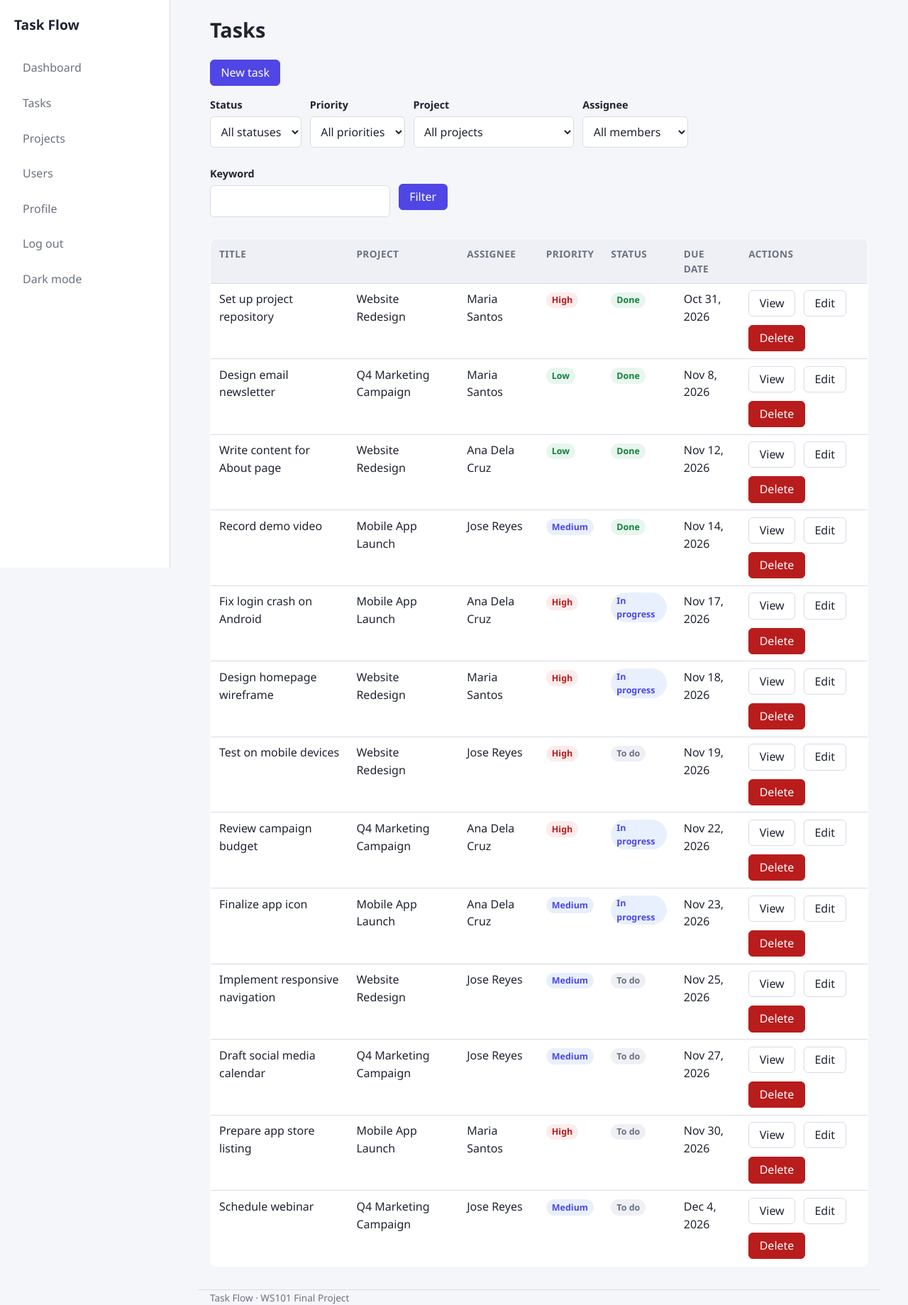
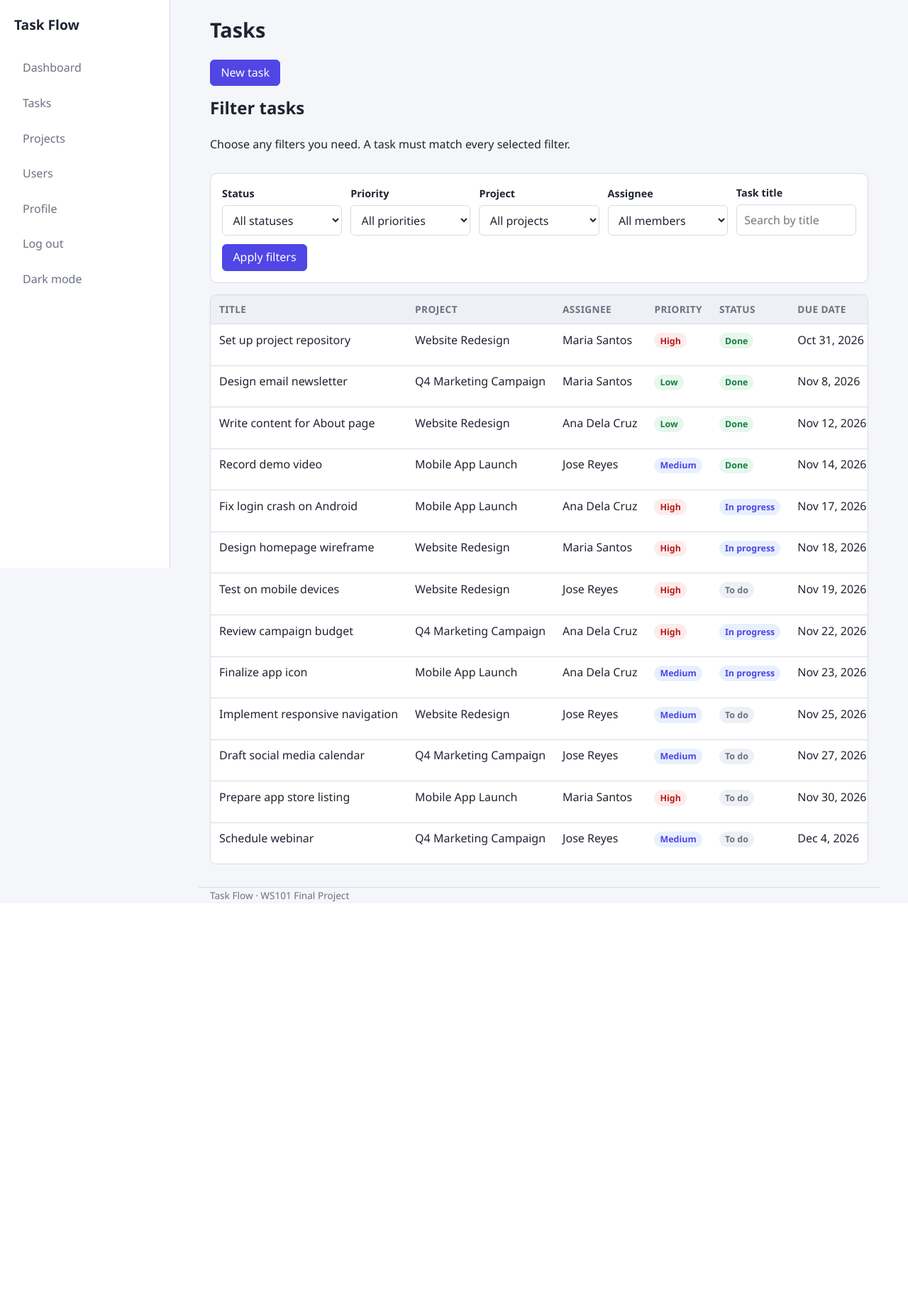
Before and after one commit to rin-n-bot/taskflow-task-management-system, a PHP site: page /pages/tasks/index.php in a window 1280 px wide. Shown: the whole page at 71% size. After the commit the page ends 1271 px from the top, so only its background shows below. Run offline with PHP 8.4, Linux system fonts and the light colour scheme; a user stored in the database is signed in; data comes from the database, SQL or seed files in the repository.

Commit message:
Polish row actions and task filters

```diff
--- a/assets/css/style.css
+++ b/assets/css/style.css
@@ -159,6 +159,26 @@ main > form:not(.row) {
     box-shadow: 0 1px 3px rgb(31 36 48 / 6%);
 }
 
+main > form.row {
+    display: grid;
+    grid-template-columns: repeat(auto-fit, minmax(160px, 1fr));
+    align-items: end;
+    gap: 0.75rem;
+    padding: 1rem;
+    border: 1px solid var(--border);
+    border-radius: 10px;
+    background: var(--surface);
+}
+
+main > form.row > .field {
+    min-width: 0;
+    margin-bottom: 0;
+}
+
+main > form.row > .btn {
+    justify-self: start;
+}
+
 a:focus-visible,
 button:focus-visible {
     outline: 3px solid var(--primary);
@@ -268,6 +288,13 @@ button:focus-visible {
     overflow: hidden;
 }
 
+.table[data-row-list] {
+    display: block;
+    max-width: 100%;
+    overflow-x: auto;
+    white-space: nowrap;
+}
+
 .table th,
 .table td {
     padding: 0.6rem 0.75rem;
@@ -295,6 +322,7 @@ button:focus-visible {
 .badge-in-progress,
 .badge-done {
     display: inline-block;
+    white-space: nowrap;
     padding: 0.1rem 0.5rem;
     border-radius: 999px;
     font-size: 0.78rem;
--- /dev/null
+++ b/assets/js/app.js
@@ -0,0 +1,91 @@
+var row_actions_dialog = document.getElementById('row-actions-dialog');
+
+if (row_actions_dialog) {
+    var row_actions_title = document.getElementById('row-actions-title');
+    var record_label = row_actions_dialog.querySelector('[data-record-label]');
+    var view_link = row_actions_dialog.querySelector('[data-action-view]');
+    var edit_link = row_actions_dialog.querySelector('[data-action-edit]');
+    var role_form = row_actions_dialog.querySelector('[data-role-form]');
+    var role_user_id = row_actions_dialog.querySelector('[data-role-user-id]');
+    var role_select = row_actions_dialog.querySelector('[name="role"]');
+    var delete_form = row_actions_dialog.querySelector('[data-delete-form]');
+    var delete_action = row_actions_dialog.querySelector('[data-delete-action]');
+    var delete_id = row_actions_dialog.querySelector('[data-delete-id]');
+    var delete_extra = row_actions_dialog.querySelector('[data-delete-extra]');
+
+    function setActionLink(link, url) {
+        link.hidden = url === '';
+
+        if (url !== '') {
+            link.href = url;
+        } else {
+            link.removeAttribute('href');
+        }
+    }
+
+    document.addEventListener('click', function (event) {
+        if (!event.target.closest) {
+            return;
+        }
+
+        var trigger = event.target.closest('[data-row-actions-trigger]');
+
+        if (trigger) {
+            row_actions_title.textContent = trigger.dataset.dialogTitle || 'Row actions';
+            record_label.textContent = trigger.dataset.recordLabel || '';
+            record_label.hidden = record_label.textContent === '';
+
+            setActionLink(view_link, trigger.dataset.viewUrl || '');
+            setActionLink(edit_link, trigger.dataset.editUrl || '');
+
+            role_form.hidden = !trigger.dataset.roleUrl;
+            if (trigger.dataset.roleUrl) {
+                role_form.action = trigger.dataset.roleUrl;
+                role_user_id.value = trigger.dataset.userId;
+                role_select.value = trigger.dataset.role;
+            }
+
+            delete_form.hidden = !trigger.dataset.deleteUrl;
+            if (trigger.dataset.deleteUrl) {
+                delete_form.action = trigger.dataset.deleteUrl;
+                delete_form.dataset.confirm = trigger.dataset.deleteMessage || 'Delete this item?';
+                delete_id.name = trigger.dataset.deleteField || 'id';
+                delete_id.value = trigger.dataset.deleteId || '';
+
+                if (trigger.dataset.deleteAction) {
+                    delete_action.value = trigger.dataset.deleteAction;
+                    delete_action.disabled = false;
+                } else {
+                    delete_action.disabled = true;
+                    delete_action.removeAttribute('value');
+                }
+
+                if (trigger.dataset.deleteExtraField) {
+                    delete_extra.name = trigger.dataset.deleteExtraField;
+                    delete_extra.value = trigger.dataset.deleteExtraValue || '';
+                    delete_extra.disabled = false;
+                } else {
+                    delete_extra.disabled = true;
+                    delete_extra.removeAttribute('name');
+                    delete_extra.value = '';
+                }
+            }
+
+            row_actions_dialog.showModal();
+        }
+
+        if (event.target.closest('[data-dialog-close]')) {
+            row_actions_dialog.close();
+        }
+
+        if (event.target === row_actions_dialog) {
+            row_actions_dialog.close();
+        }
+    });
+
+    delete_form.addEventListener('submit', function (event) {
+        if (!window.confirm(delete_form.dataset.confirm || 'Delete this item?')) {
+            event.preventDefault();
+        }
+    });
+}
--- a/includes/footer.php
+++ b/includes/footer.php
@@ -5,5 +5,37 @@
             </footer>
         </div>
     </div>
+
+    <dialog id="row-actions-dialog" aria-labelledby="row-actions-title">
+        <div class="row">
+            <h2 id="row-actions-title">Row actions</h2>
+            <button type="button" class="btn" data-dialog-close aria-label="Close actions">&times;</button>
+        </div>
+        <p data-record-label></p>
+        <div class="row" data-dialog-links>
+            <a class="btn" data-action-view>View</a>
+            <a class="btn" data-action-edit>Edit</a>
+        </div>
+        <form method="post" data-role-form hidden>
+            <input type="hidden" name="action" value="change_role">
+            <input type="hidden" name="user_id" data-role-user-id>
+            <div class="field">
+                <label for="row-action-role">Role</label>
+                <select id="row-action-role" name="role">
+                    <option value="member">Member</option>
+                    <option value="admin">Admin</option>
+                </select>
+            </div>
+            <button type="submit" class="btn btn-primary">Save role</button>
+        </form>
+        <form method="post" data-delete-form hidden>
+            <input type="hidden" name="action" data-delete-action disabled>
+            <input type="hidden" data-delete-id>
+            <input type="hidden" data-delete-extra disabled>
+            <button type="submit" class="btn btn-danger">Delete</button>
+        </form>
+    </dialog>
+
+    <script src="<?php echo BASE_URL; ?>/assets/js/app.js" defer></script>
 </body>
 </html>
--- a/pages/tasks/index.php
+++ b/pages/tasks/index.php
@@ -136,6 +136,9 @@ require_once BASE_PATH . '/includes/header.php';
     </div>
 <?php endif; ?>
 
+<h2>Filter tasks</h2>
+<p>Choose any filters you need. A task must match every selected filter.</p>
+
 <form method="get" action="<?php echo BASE_URL; ?>/pages/tasks/index.php" class="row">
     <div class="field">
         <label for="status">Status</label>
@@ -188,20 +191,20 @@ require_once BASE_PATH . '/includes/header.php';
     <?php endif; ?>
 
     <div class="field">
-        <label for="keyword">Keyword</label>
-        <input type="text" id="keyword" name="keyword" value="<?php echo e($keyword); ?>">
+        <label for="keyword">Task title</label>
+        <input type="search" id="keyword" name="keyword" value="<?php echo e($keyword); ?>" placeholder="Search by title">
     </div>
 
-    <button type="submit" class="btn btn-primary">Filter</button>
+    <button type="submit" class="btn btn-primary">Apply filters</button>
     <?php if ($has_filters): ?>
-        <a class="btn" href="<?php echo BASE_URL; ?>/pages/tasks/index.php">Clear</a>
+        <a class="btn" href="<?php echo BASE_URL; ?>/pages/tasks/index.php">Clear filters</a>
     <?php endif; ?>
 </form>
 
 <?php if ($db_error === '' && empty($tasks)): ?>
     <p class="empty">No tasks found.</p>
 <?php elseif (!empty($tasks)): ?>
-    <table class="table">
+    <table class="table" data-row-list>
         <thead>
             <tr>
                 <th>Title</th>
@@ -231,18 +234,18 @@ require_once BASE_PATH . '/includes/header.php';
                     </td>
                     <td><?php echo e(date('M j, Y', strtotime($task['due_date']))); ?></td>
                     <td>
-                        <?php if ($is_admin): ?>
-                            <div class="row">
-                                <a class="btn" href="<?php echo BASE_URL; ?>/pages/tasks/view.php?id=<?php echo (int) $task['id']; ?>">View</a>
-                                <a class="btn" href="<?php echo BASE_URL; ?>/pages/tasks/edit.php?id=<?php echo (int) $task['id']; ?>">Edit</a>
-                                <form method="post" action="<?php echo BASE_URL; ?>/pages/tasks/delete.php" onsubmit="return confirm('Delete this task? Its comments will also be deleted.');">
-                                    <input type="hidden" name="id" value="<?php echo (int) $task['id']; ?>">
-                                    <button type="submit" class="btn btn-danger">Delete</button>
-                                </form>
-                            </div>
-                        <?php else: ?>
-                            <a class="btn" href="<?php echo BASE_URL; ?>/pages/tasks/view.php?id=<?php echo (int) $task['id']; ?>">View</a>
-                        <?php endif; ?>
+                        <button type="button" class="btn" data-row-actions-trigger
+                            data-dialog-title="Task actions"
+                            data-record-label="<?php echo e($task['title']); ?>"
+                            data-view-url="<?php echo BASE_URL; ?>/pages/tasks/view.php?id=<?php echo (int) $task['id']; ?>"
+                            <?php if ($is_admin): ?>
+                                data-edit-url="<?php echo BASE_URL; ?>/pages/tasks/edit.php?id=<?php echo (int) $task['id']; ?>"
+                                data-delete-url="<?php echo BASE_URL; ?>/pages/tasks/delete.php"
+                                data-delete-field="id"
+                                data-delete-id="<?php echo (int) $task['id']; ?>"
+                                data-delete-message="Delete this task? Its comments will also be deleted."
+                            <?php endif; ?>
+                            aria-label="More actions for <?php echo e($task['title']); ?>">&hellip;</button>
                     </td>
                 </tr>
             <?php endforeach; ?>
```
Also changed, not shown: other parts of assets/css/style.css (+68 -0 lines), AGENTS.md (+4 -2 lines), pages/admin/users.php (+13 -18 lines), pages/projects/index.php (+10 -8 lines), pages/tasks/view.php (+12 -7 lines), project_scope.md (+4 -0 lines).
